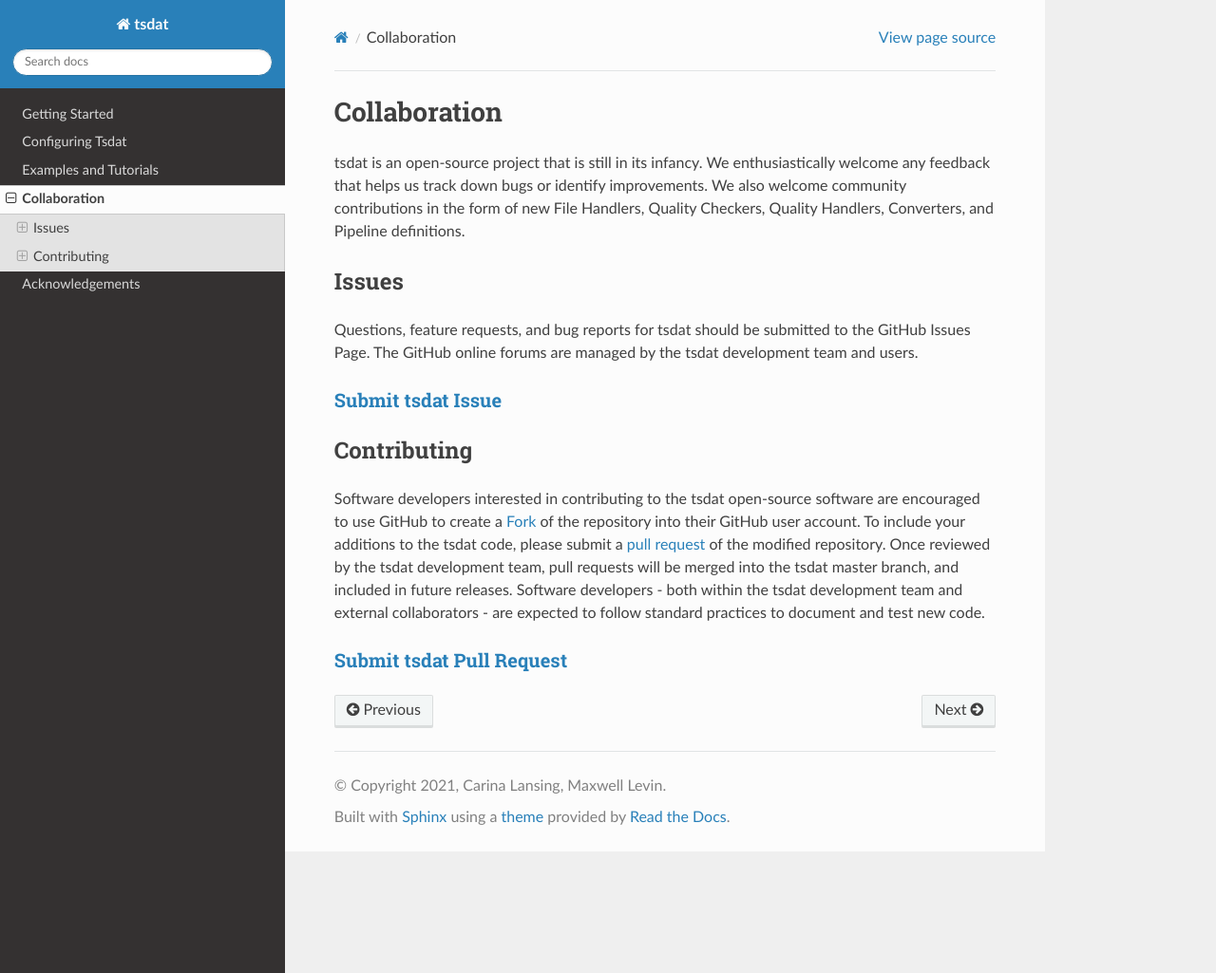
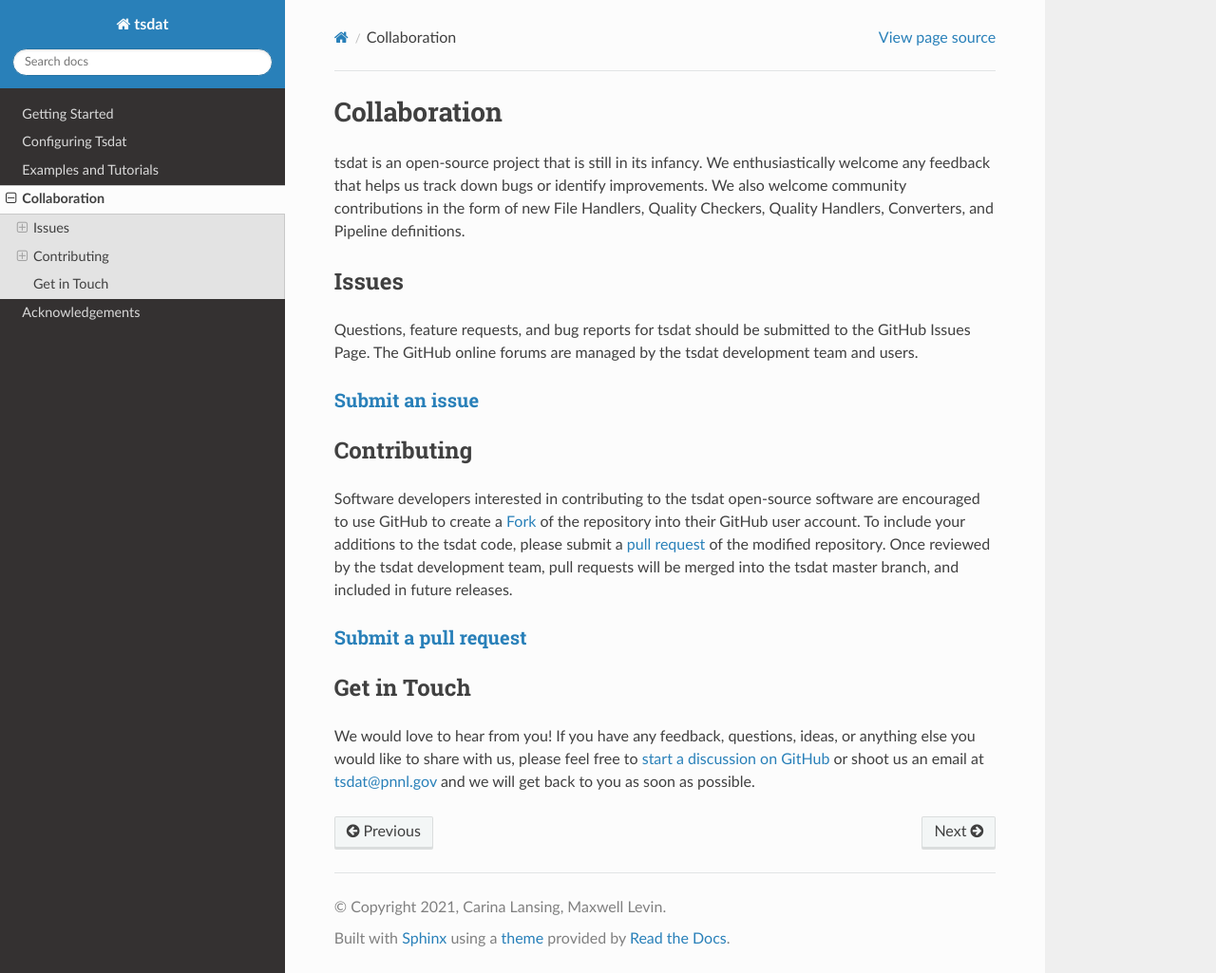
Before and after one commit to tsdat/tsdat, a Sphinx documentation site: the page built from docs/source/collaboration.rst, in a window 1280 px wide and 1025 px high. Shown: the whole window at 95% size. Built offline with Sphinx 7.4.7 and the Read the Docs theme 2.0.0, drawn with Linux system fonts in a browser that asks for light colours; pages that are not in the unit, such as notebooks, are missing from menus.

Commit message:
Add ways to get in touch

```diff
--- a/docs/source/collaboration.rst
+++ b/docs/source/collaboration.rst
@@ -1,7 +1,9 @@
+.. _start a discussion on GitHub: https://github.com/tsdat/tsdat/discussions
+
 .. _collaboration:
 
 Collaboration
-#################
+#############
 
 tsdat is an open-source project that is still in its infancy. We
 enthusiastically welcome any feedback that helps us track down
@@ -10,23 +12,32 @@
 Converters, and Pipeline definitions.
 
 Issues
-----------------
+------
+
 Questions, feature requests, and bug reports for tsdat should be submitted to the GitHub Issues Page.
 The GitHub online forums are managed by the tsdat development team and users.
 
-`Submit tsdat Issue <https://github.com/tsdat/tsdat/issues>`_
-^^^^^^^^^^^^^^^^^^^^^^^^^^^^^^^^^^^^^^^^^^^^^^^^^^^^^^^^^^^^^^^^^^^^^^^^^^^^^^^^^^^^^^^^^^^^^^^^^^^^^^
+`Submit an issue <https://github.com/tsdat/tsdat/issues>`_
+^^^^^^^^^^^^^^^^^^^^^^^^^^^^^^^^^^^^^^^^^^^^^^^^^^^^^^^^^^
 
 Contributing
-----------------
+------------
+
 Software developers interested in contributing to the tsdat open-source software are encouraged to use GitHub
 to create a `Fork <https://help.github.com/en/github/getting-started-with-github/fork-a-repo>`_ of the repository
 into their GitHub user account.  To include your additions to the tsdat code, please submit a
 `pull request <https://help.github.com/en/github/collaborating-with-issues-and-pull-requests/creating-a-pull-request>`_ of the modified repository.
 Once reviewed by the tsdat development team, pull requests will be merged into the tsdat master branch,
-and included in future releases.  Software developers - both within the tsdat development team and external collaborators -
-are expected to follow standard practices to document and test new code.
+and included in future releases.
 
 
-`Submit tsdat Pull Request <https://github.com/tsdat/tsdat/pulls>`_
-^^^^^^^^^^^^^^^^^^^^^^^^^^^^^^^^^^^^^^^^^^^^^^^^^^^^^^^^^^^^^^^^^^^^^^^^^^^^^^^^^^^^^^^^^^^^^^^^^^^^^^
+`Submit a pull request <https://github.com/tsdat/tsdat/pulls>`_
+^^^^^^^^^^^^^^^^^^^^^^^^^^^^^^^^^^^^^^^^^^^^^^^^^^^^^^^^^^^^^^^
+
+
+Get in Touch
+------------
+
+We would love to hear from you! If you have any feedback, questions, ideas, or anything
+else you would like to share with us, please feel free to `start a discussion on GitHub`_
+or shoot us an email at tsdat@pnnl.gov and we will get back to you as soon as possible.
```
Also changed, not shown: docs/source/index.rst (+11 -0 lines).
